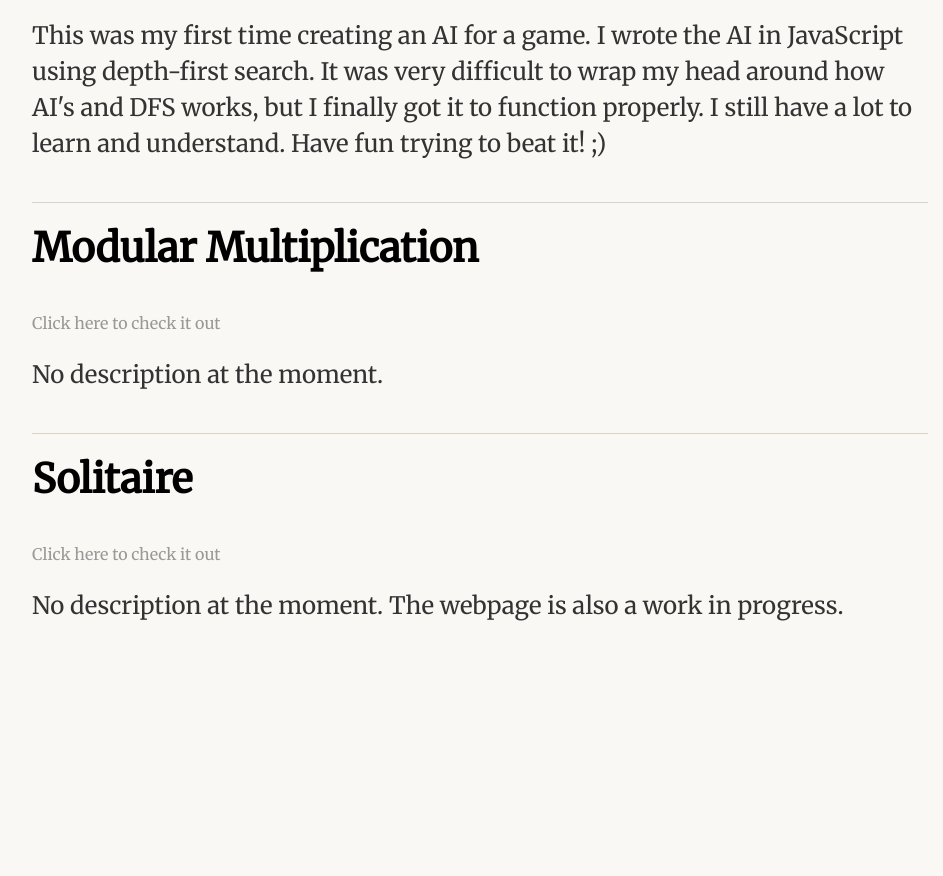
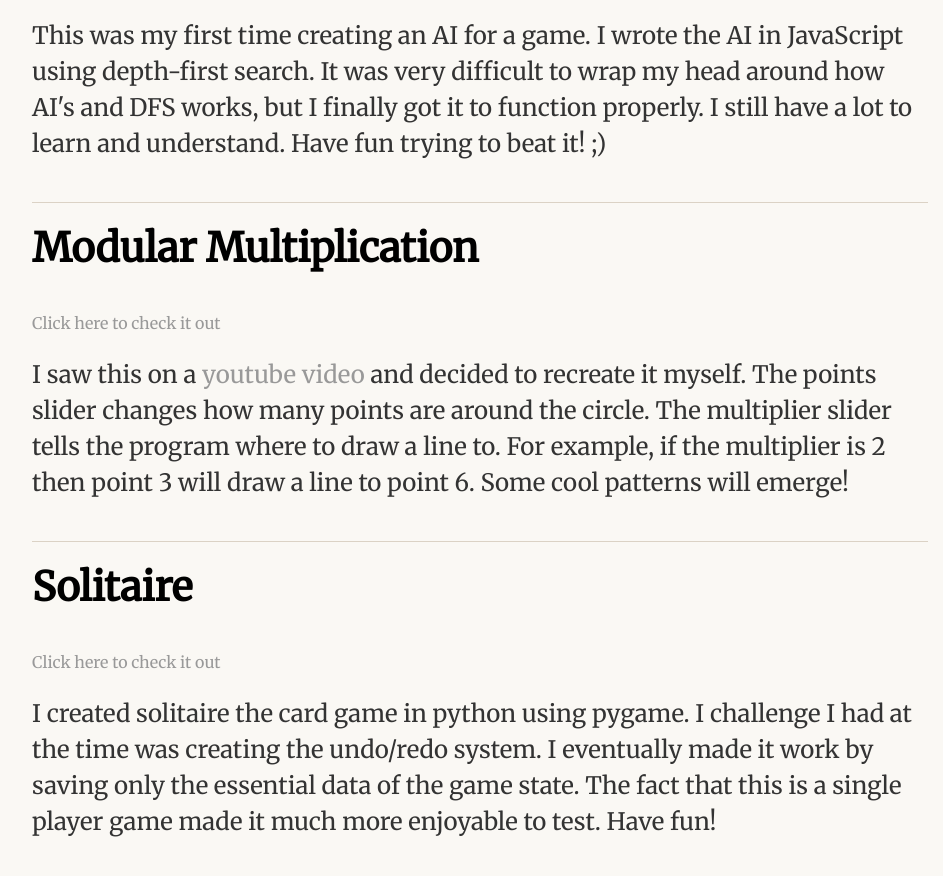
Before and after one commit to Aaron-Buckles/aaron-buckles.github.io, a Jekyll site: the page built from projects/index.html, in a window 1280 px wide and 900 px high, scrolled down 1204 px. Shown: the top 876 px of the window, without its empty margins (160-1103 px from the left). Built offline with Jekyll 4.4.1, drawn with Linux system fonts in a browser that asks for light colours; before the commit the page ends 1888 px from its top, so only the background shows below that.

Commit message:
Added project descriptions

```diff
--- a/projects/index.html
+++ b/projects/index.html
@@ -18,8 +18,8 @@
 
 <h3>Modular Multiplication</h3>
 <a href="/modular-multiplication">Click here to check it out</a>
-<p>No description at the moment.<p>
+<p>I saw this on a <a href="https://www.youtube.com/watch?v=eXUUClgd-Eo">youtube video</a> and decided to recreate it myself. The points slider changes how many points are around the circle. The multiplier slider tells the program where to draw a line to. For example, if the multiplier is 2 then point 3 will draw a line to point 6. Some cool patterns will emerge!<p>
 
 <h3>Solitaire</h3>
 <a href="/solitaire">Click here to check it out</a>
-<p>No description at the moment. The webpage is also a work in progress.</p>
+<p>I created solitaire the card game in python using pygame. I challenge I had at the time was creating the undo/redo system. I eventually made it work by saving only the essential data of the game state. The fact that this is a single player game made it much more enjoyable to test. Have fun!</p>
```
